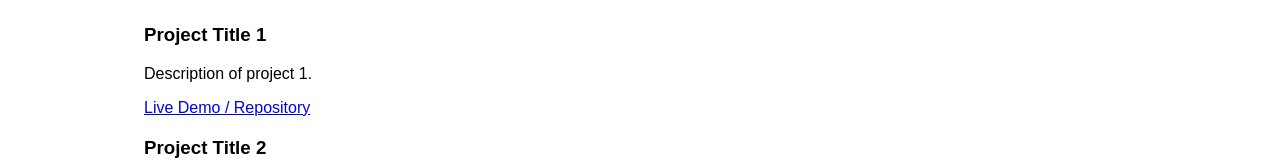
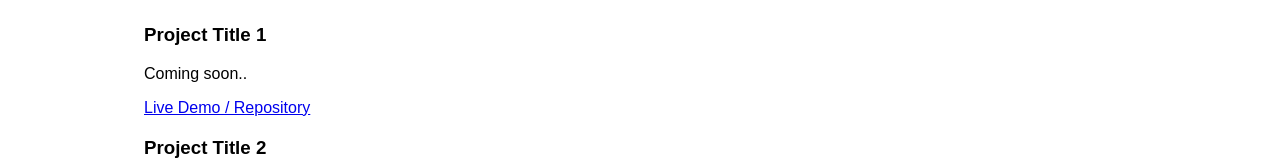
Before and after one commit to DennisKipkirui/portfolio-template1, a plain HTML site: page index.html in a window 1280 px wide. Shown: the part 312-472 px from the top of the page. Drawn offline with Linux system fonts and the light colour scheme.

```diff
--- a/index.html
+++ b/index.html
@@ -34,7 +34,7 @@
         <h2 class="section-title">Portfolio</h2>
         <div class="project">
             <h3>Project Title 1</h3>
-            <p>Description of project 1.</p>
+            <p>Coming soon..</p>
             <a href="https://link-to-project-1.com" target="_blank">Live Demo / Repository</a>
         </div>
         <div class="project">
```
